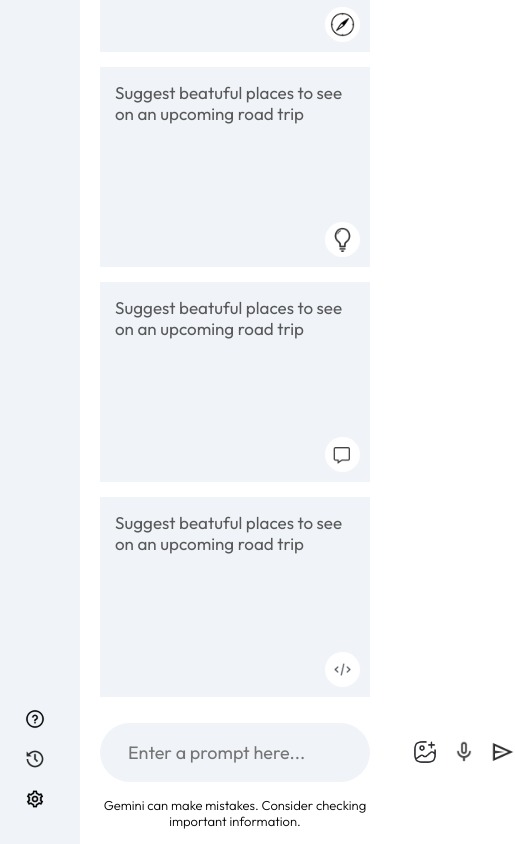
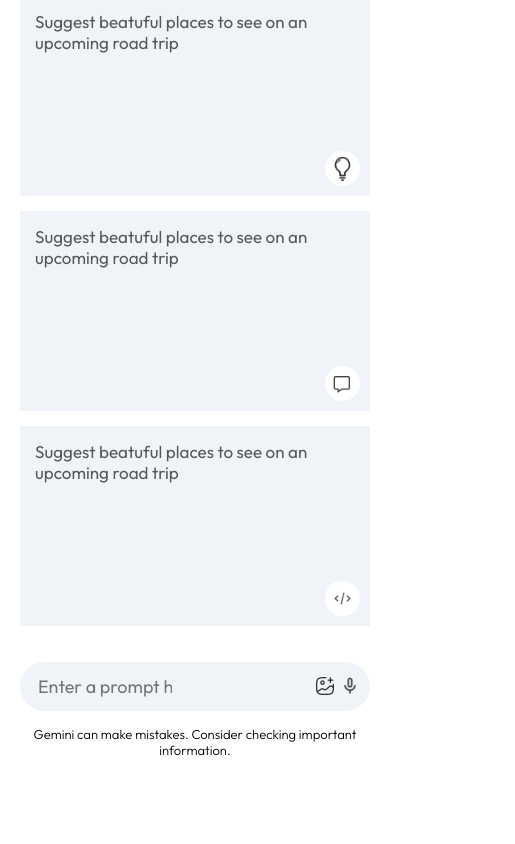
Before and after one commit to ArslanKamchybekov/gemini-clone, a React (Vite) app: page / in a window 390 px wide. Shown: the part 743-1587 px from the top of the page, 515 px wide, since content can reach past the window. After the commit the page ends 1516 px from the top, so only its background shows below. Built offline with nearby package versions, Linux system fonts and the light colour scheme.

Commit message:
Screen resposiveness

```diff
--- a/src/components/Main/Base.css
+++ b/src/components/Main/Base.css
@@ -175,3 +175,19 @@
     font-weight: 300;
     line-height: 1.8;
 }
+
+@media (max-width:600px){
+    .main-bottom input{
+        flex: none;
+        width: 150px;
+    }
+    .main-bottom img{
+        width: 20px;
+    }
+    .search-box{
+        padding: 5px 10px;
+    }
+    .search-box div{
+        gap: 5px;
+    }
+}
--- a/src/components/Main/Base.jsx
+++ b/src/components/Main/Base.jsx
@@ -63,7 +63,7 @@
               <div>
                 <img src={assets.gallery_icon} alt="" />
                 <img src={assets.mic_icon} alt="" />
-                <img onClick={()=>onSent()} src={assets.send_icon} alt="" />
+                {input?<img onClick={()=>onSent()} src={assets.send_icon} alt="" />:null}
               </div>
             </div>
             <p className="bottom-info">
--- a/src/components/Sidebar/Sidebar.css
+++ b/src/components/Sidebar/Sidebar.css
@@ -33,6 +33,7 @@
 .sidebar .recent{
     display: flex;
     flex-direction: column;
+    animation: fadeIn 1.5s;
 }
 
 .sidebar .recent-title{
@@ -64,3 +65,9 @@
     padding-right: 10px;
     cursor: pointer;
 }
+
+@media (max-width:600px){
+    .sidebar{
+        display: none;
+    }
+}
--- a/src/index.css
+++ b/src/index.css
@@ -8,4 +8,13 @@
 #root{
   min-height: 100vh;
   display: flex;
+  animation: fadeIn 1.5s;
 }
+@keyframes fadeIn {
+  0%{
+    opacity: 0;
+  }
+  100%{
+    opacity: 1;
+  }
+}
```
